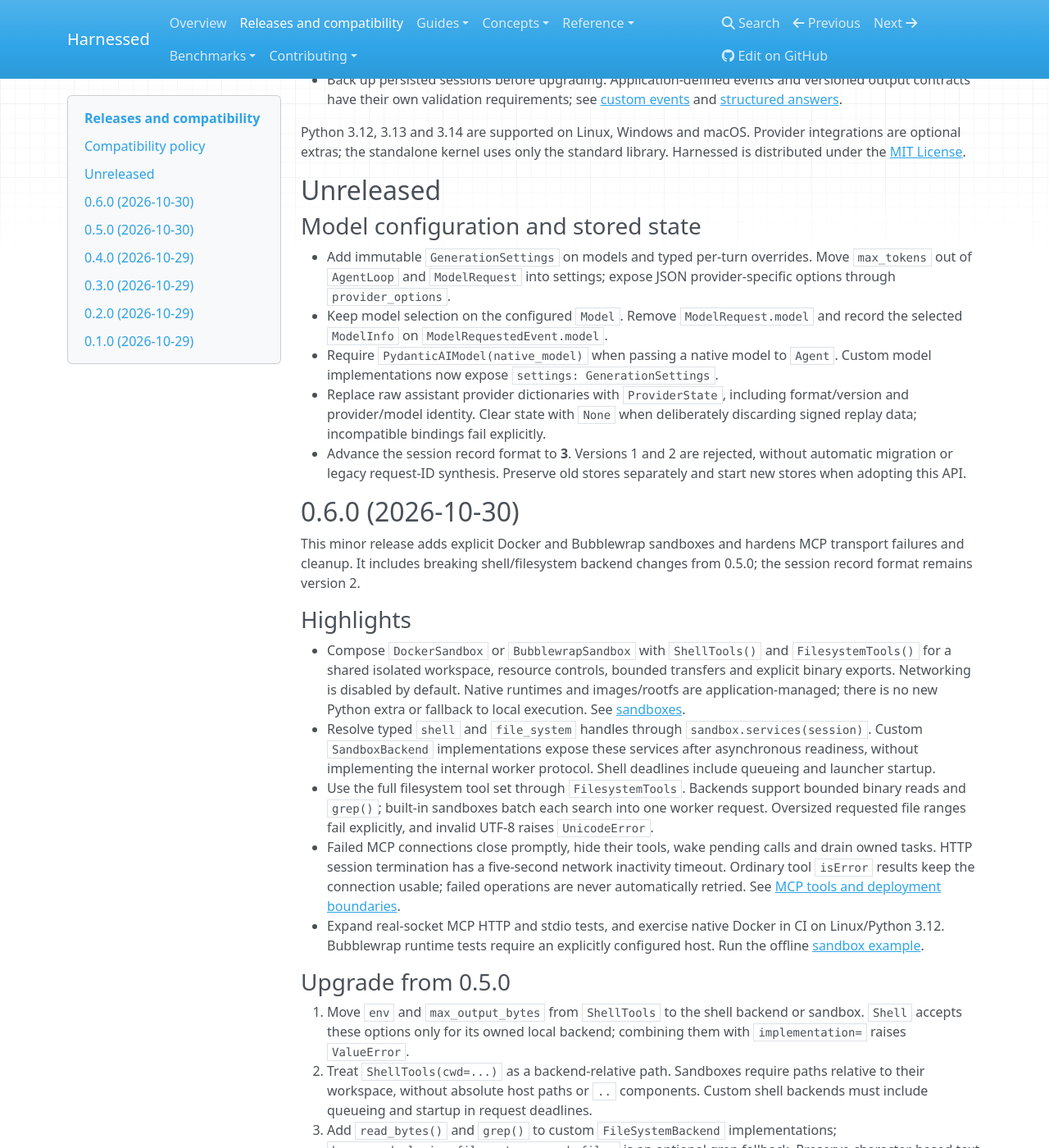
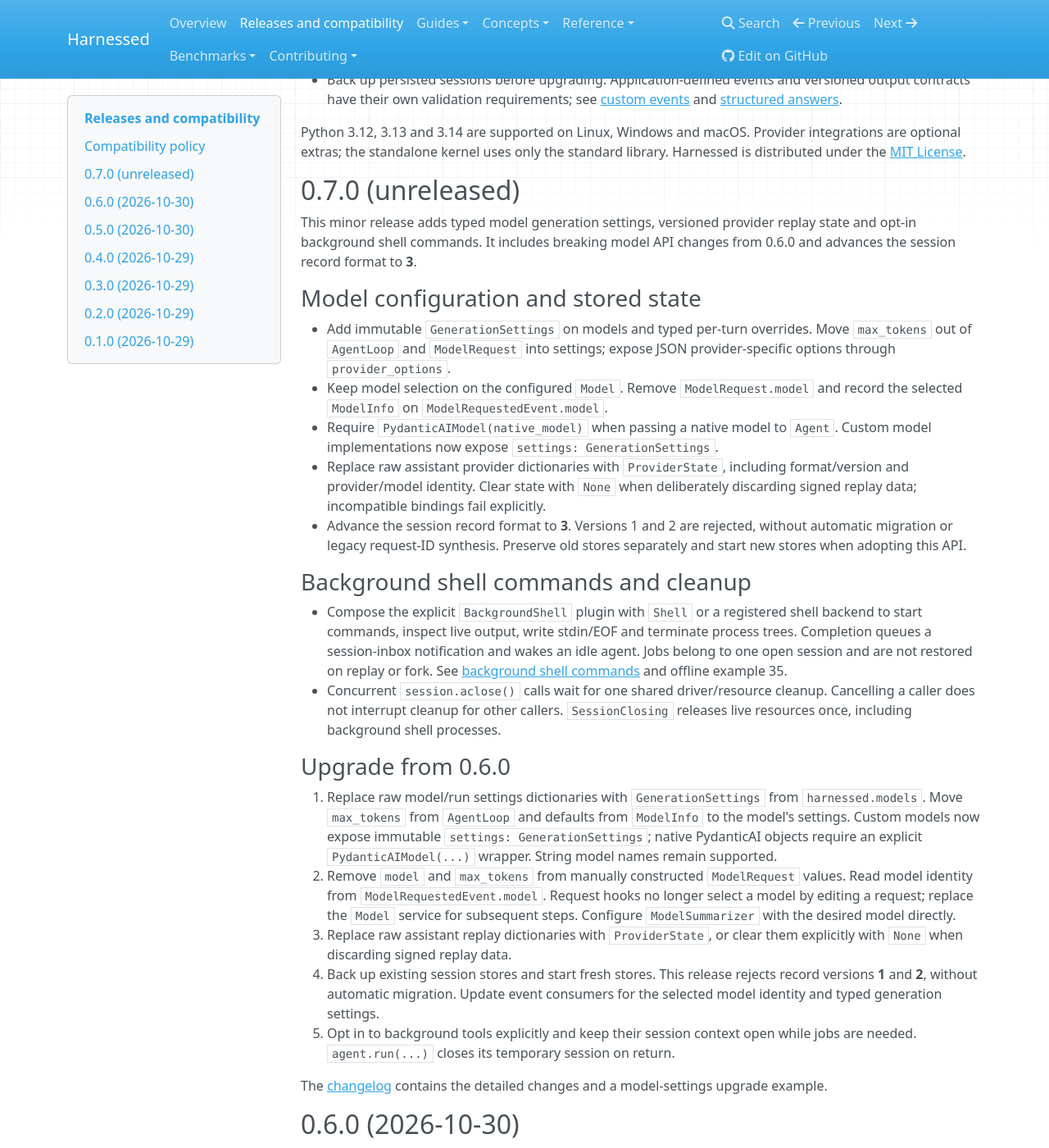
Before and after one commit to mathisarends/cordify, an MkDocs documentation site: the page built from docs/releases.md, in a window 1280 px wide and 1400 px high, scrolled down 384 px. Shown: the whole window at 82% size. Built offline with MkDocs 1.6.1, drawn with Linux system fonts in a browser that asks for light colours; nearby versions of some CDN libraries.

Commit message:
Prepare 0.7.0 and share session cleanup across close callers

```diff
--- a/docs/releases.md
+++ b/docs/releases.md
@@ -13,9 +13,9 @@
 - Patch releases within a minor line are intended for compatible fixes. Pin the
   exact package version for reproducible deployments and persisted workflows.
 - Session records have an explicit format version. Release 0.1.0 uses version 1;
-  releases 0.2.0 through 0.6.0 use version 2. Incompatible core record changes require
-  a new version. The unreleased model API uses version 3. Unsupported versions
-  fail explicitly, and no automatic format migrations are provided.
+  releases 0.2.0 through 0.6.0 use version 2; 0.7.0 uses version 3. Incompatible
+  core record changes require a new version. Unsupported versions fail explicitly,
+  and no automatic format migrations are provided.
 - Back up persisted sessions before upgrading. Application-defined events and
   versioned output contracts have their own validation requirements; see
   [custom events](guides/events.md) and
@@ -26,7 +26,11 @@
 library. Harnessed is distributed under the
 [MIT License](https://github.com/mathisarends/harnessed/blob/main/LICENSE).
 
-## Unreleased
+## 0.7.0 (unreleased)
+
+This minor release adds typed model generation settings, versioned provider replay
+state and opt-in background shell commands. It includes breaking model API changes
+from 0.6.0 and advances the session record format to **3**.
 
 ### Model configuration and stored state
 
@@ -43,6 +47,39 @@
 - Advance the session record format to **3**. Versions 1 and 2 are rejected,
   without automatic migration or legacy request-ID synthesis. Preserve old stores
   separately and start new stores when adopting this API.
+
+### Background shell commands and cleanup
+
+- Compose the explicit `BackgroundShell` plugin with `Shell` or a registered shell
+  backend to start commands, inspect live output, write stdin/EOF and terminate
+  process trees. Completion queues a session-inbox notification and wakes an idle
+  agent. Jobs belong to one open session and are not restored on replay or fork.
+  See [background shell commands](guides/background-shell.md) and offline example 35.
+- Concurrent `session.aclose()` calls wait for one shared driver/resource cleanup.
+  Cancelling a caller does not interrupt cleanup for other callers. `SessionClosing`
+  releases live resources once, including background shell processes.
+
+### Upgrade from 0.6.0
+
+1. Replace raw model/run settings dictionaries with `GenerationSettings` from
+   `harnessed.models`. Move `max_tokens` from `AgentLoop` and defaults from
+   `ModelInfo` to the model's settings. Custom models now expose immutable
+   `settings: GenerationSettings`; native PydanticAI objects require an explicit
+   `PydanticAIModel(...)` wrapper. String model names remain supported.
+2. Remove `model` and `max_tokens` from manually constructed `ModelRequest` values.
+   Read model identity from `ModelRequestedEvent.model`. Request hooks no longer
+   select a model by editing a request; replace the `Model` service for subsequent
+   steps. Configure `ModelSummarizer` with the desired model directly.
+3. Replace raw assistant replay dictionaries with `ProviderState`, or clear them
+   explicitly with `None` when discarding signed replay data.
+4. Back up existing session stores and start fresh stores. This release rejects
+   record versions **1** and **2**, without automatic migration. Update event
+   consumers for the selected model identity and typed generation settings.
+5. Opt in to background tools explicitly and keep their session context open
+   while jobs are needed. `agent.run(...)` closes its temporary session on return.
+
+The [changelog](https://github.com/mathisarends/harnessed/blob/main/Changelog.md)
+contains the detailed changes and a model-settings upgrade example.
 
 ## 0.6.0 (2026-10-30)
 
--- a/pyproject.toml
+++ b/pyproject.toml
@@ -4,7 +4,7 @@
 
 [project]
 name = "harnessed"
-version = "0.6.0"
+version = "0.7.0"
 description = "A composable Python agent SDK with reversible plugins and a durable session log."
 readme = "README.md"
 license = "MIT"
```
Also changed, not shown: Changelog.md (+56 -1 lines), docs/guides/sessions.md (+4 -0 lines), 3 other files.
